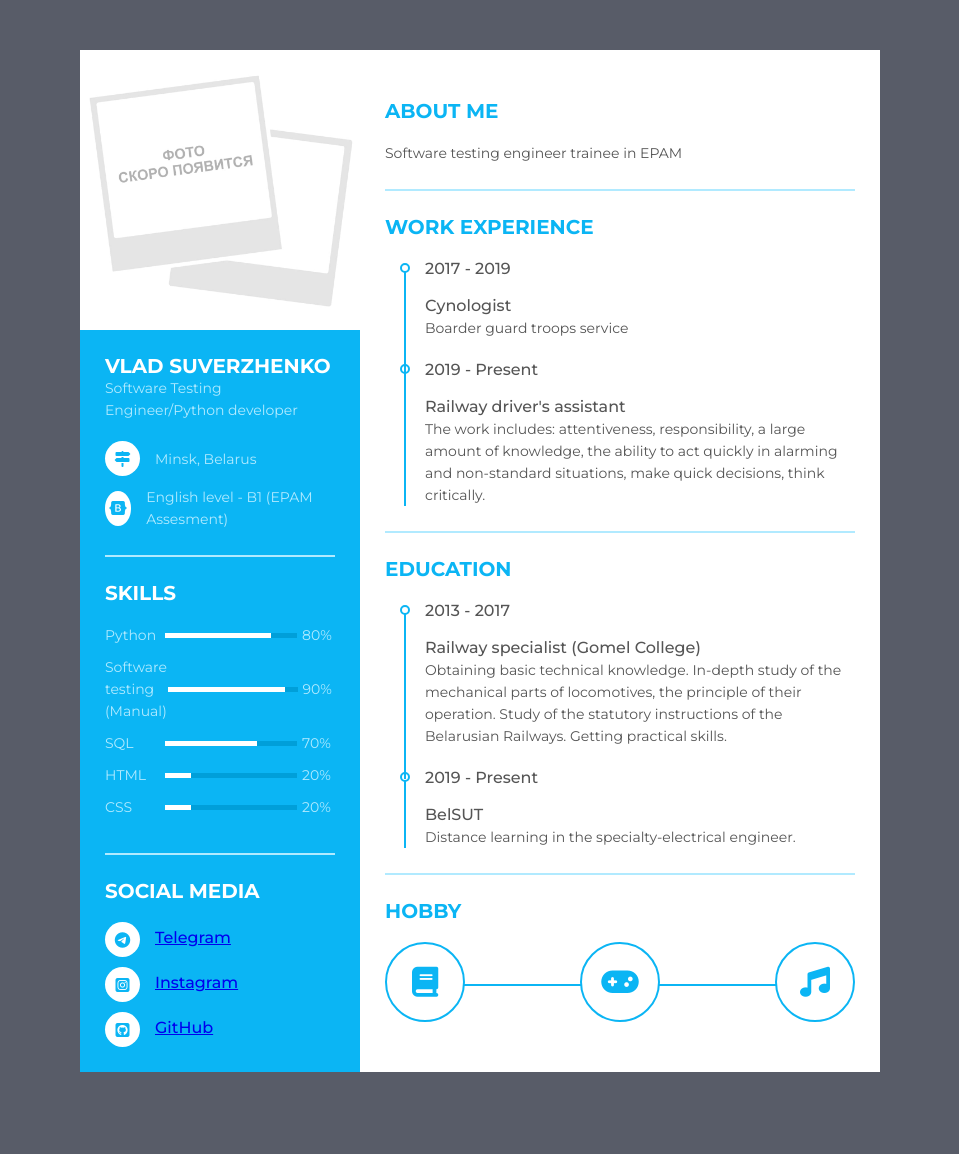
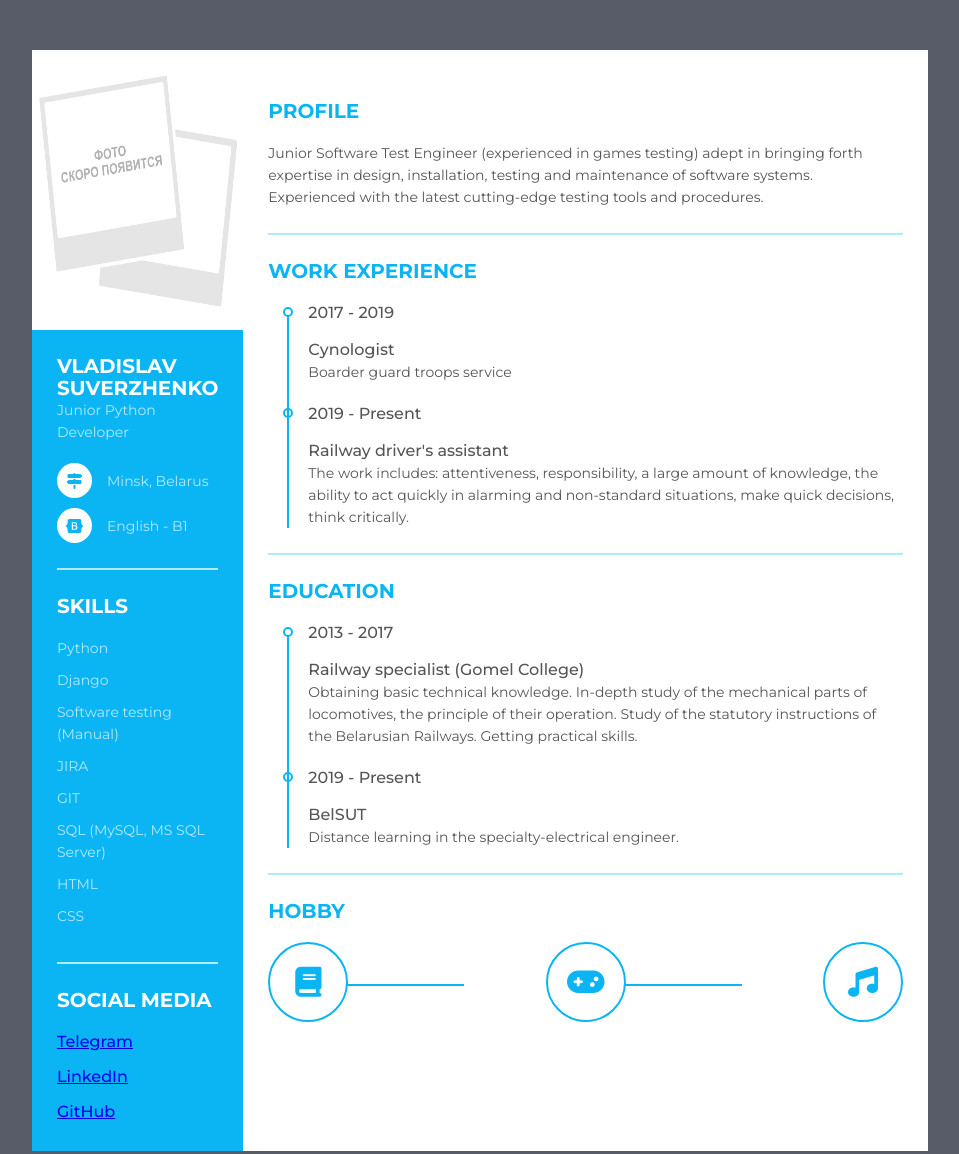
Before and after one commit to OnJess/myCV, a plain HTML site: page index.html in a window 1280 px wide. Shown: the whole page, without its empty margins (160-1119 px from the left). Before the commit the page ends 1122 px from the top, so only its background shows below. Drawn offline with Linux system fonts and the light colour scheme.

Commit message:
new info, new icon, new references

```diff
--- a/index.html
+++ b/index.html
@@ -5,7 +5,7 @@
   <title>Vladislav Suverzhenko</title>
   <script src="https://kit.fontawesome.com/b99e675b6e.js"></script>
   <link rel="stylesheet" href="style.css">
-  <link rel="icon" type="image" href="https://code.s3.yandex.net/web-code/rules-favicon.ico">
+  <link rel="icon" type="image" href="C:\Projects\MyCV\icon.svg">
 </head>
 <body>
 <div class="resume">
@@ -16,8 +16,8 @@
      <div class="resume_content">
        <div class="resume_item resume_info">
          <div class="title">
-                    <p class="bold">Vlad Suverzhenko</p>
-                    <p class="regular">Software Testing Engineer/Python developer</p>
+                    <p class="bold">Vladislav<br>Suverzhenko</p>
+                    <p class="regular">Junior Python Developer</p>
                 </div>
                 <ul>
                     <li>
@@ -26,7 +26,7 @@
                     </li>
                     <li>
                         <div class="icon"><i class="fab fa-bootstrap" aria-hidden="true"></i></div>
-                        <div class="data">English level - B1 (EPAM Assesment)</div>
+                        <div class="data">English - B1</div>
                     </li>
                 </ul>
        </div>
@@ -39,46 +39,41 @@
                         <div class="skill_name">
                             Python
                         </div>
-                        <div class="skill_progress">
-                            <span style=width:80%;></span>
+                    </li>
+                    <li>
+                        <div class="skill_name">
+                            Django
                         </div>
-                        <div class="skill_per"> 80%</div>
                     </li>
                     <li>
                         <div class="skill_name">
                             Software testing (Manual)
                         </div>
-                        <div class="skill_progress">
-                            <span style=width:90%;></span>
-                        </div>
-                        <div class="skill_per"> 90%</div>
                     </li>
                     <li>
                         <div class="skill_name">
-                            SQL
+                            JIRA
                         </div>
-                        <div class="skill_progress">
-                            <span style=width:70%;></span>
+                    </li>
+                    <li>
+                        <div class="skill_name">
+                            GIT
                         </div>
-                        <div class="skill_per"> 70%</div>
+                    </li>
+                    <li>
+                        <div class="skill_name">
+                            SQL (MySQL, MS SQL Server)
+                        </div>
                     </li>
                     <li>
                         <div class="skill_name">
                             HTML
                         </div>
-                        <div class="skill_progress">
-                            <span style=width:20%;></span>
-                        </div>
-                        <div class="skill_per"> 20%</div>
                     </li>
                     <li>
                         <div class="skill_name">
                             CSS
                         </div>
-                        <div class="skill_progress">
-                            <span style=width:20%;></span>
-                        </div>
-                        <div class="skill_per"> 20%</div>
                     </li>
                 </ul>
        </div>
@@ -88,9 +83,6 @@
                 </div>
                 <ul>
                     <li>
-                        <div class="icon">
-                            <i  class="fab fa-telegram" aria-hidden="true"></i>
-                        </div>
                         <div class="data">
                             <p class="semi-bold">
                                 <a href="https://t.me/Stinvad">Telegram</a>
@@ -98,19 +90,13 @@
                         </div>
                     </li>
                     <li>
-                        <div class="icon">
-                            <i class="fab fa-instagram-square" aria-hidden="true"></i>
-                        </div>
                         <div class="data">
                             <p class="semi-bold">
-                                <a href="https://www.instagram.com/stinvad/">Instagram</a>
+                                <a href="https://www.linkedin.com/in/suverzhenko/">LinkedIn</a>
                             </p>
                         </div>
                     </li>
                     <li>
-                        <div class="icon">
-                            <i class="fab fa-github-square" aria-hidden="true"></i>
-                        </div>
                         <div class="data">
                             <p class="semi-bold">
                                 <a href="https://github.com/OnJess">GitHub</a>
@@ -124,9 +110,11 @@
   <div class="resume_right">
     <div class="resume_item resume_about">
         <div class="title">
-           <p class="bold">About me</p>
+           <p class="bold">Profile</p>
          </div>
-        <p> Software testing engineer trainee in EPAM </p>
+        <p> Junior Software Test Engineer (experienced in games testing) adept in bringing
+            forth expertise in design, installation, testing and maintenance of software
+            systems. Experienced with the latest cutting-edge testing tools and procedures. </p>
     </div>
     <div class="resume_item resume_work">
         <div class="title">
--- a/style.css
+++ b/style.css
@@ -27,14 +27,14 @@ body {
 }
 
 .resume {
-  width: 800px;
+  width: 70%;
   height: auto;
   display: flex;
   margin: 50px auto;
 }
 
 .resume .resume_left {
-  width: 280px;
+  width: 30%;
   background: #0bb5f4;
 }
 
@@ -116,7 +116,7 @@ body {
 }
 
 .resume .resume_left .resume_skills ul li .skill_name {
-  width: 25%;
+  width: auto;
 }
 
 .resume .resume_left .resume_skills ul li .skill_progress {
@@ -145,7 +145,7 @@ body {
 }
 
 .resume .resume_right {
-  width: 520px;
+  width: auto;
   background: #fff;
   padding: 25px;
 }
```
Also changed, not shown: icon.svg (added).
